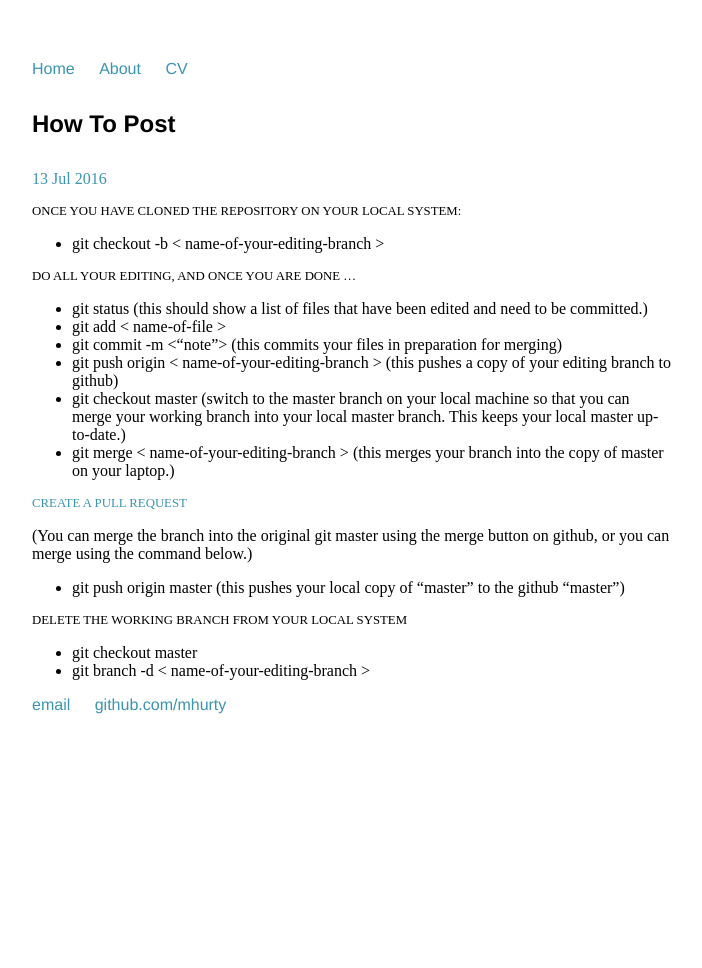
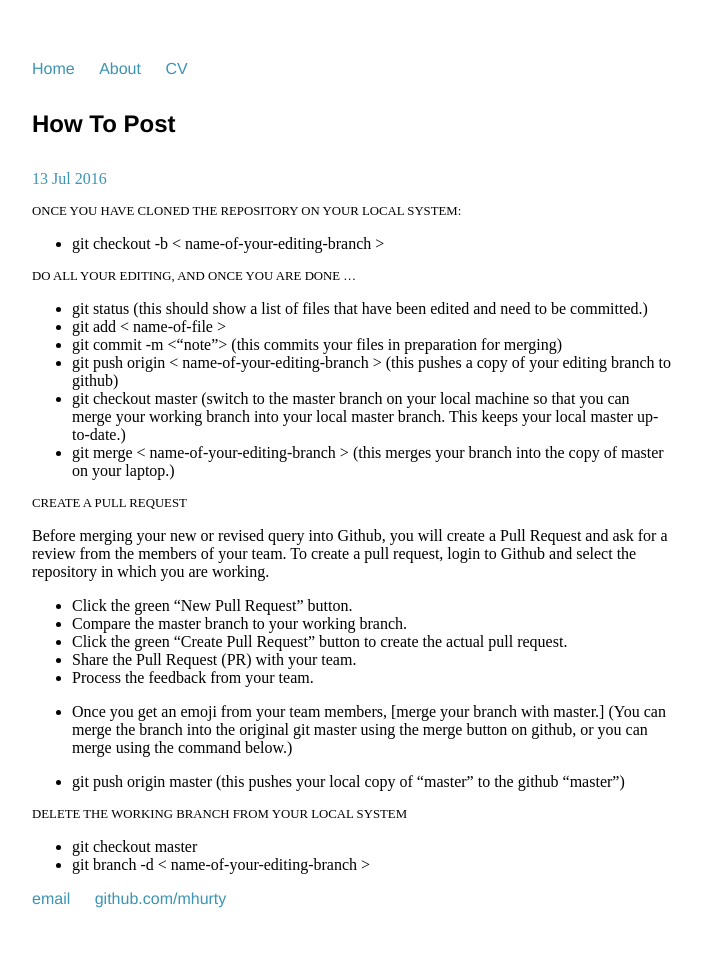
Before and after one commit to mhurty/mhurty.github.io, a Jekyll site: the page built from _posts/2016-07-13-how-to-post.md, in a window 1280 px wide. Shown: the whole page, without its empty margins (288-990 px from the left). Built offline with Jekyll 4.4.1, drawn with Linux system fonts in a browser that asks for light colours; before the commit the page ends 900 px from its top, so only the background shows below that.

Commit message:
merge posts

```diff
--- a/_posts/2016-07-13-how-to-post.md
+++ b/_posts/2016-07-13-how-to-post.md
@@ -24,9 +24,16 @@ do all your editing, and once you are done ...
 - git merge < name-of-your-editing-branch >
 (this merges your branch into the copy of master on your laptop.)
 
-[create a pull request](/blog/2016/07/22/pull-requests)
+create a pull request
 ------------------------
+Before merging your new or revised query into Github, you will create a Pull Request and ask for a review from the members of your team. To create a pull request, login to Github and select the repository in which you are working.
 
+- Click the green "New Pull Request" button.
+- Compare the master branch to your working branch.
+- Click the green "Create Pull Request" button to create the actual pull request.
+- Share the Pull Request (PR) with your team.
+- Process the feedback from your team.
+- Once you get an emoji from your team members, [merge your branch with master.]
 (You can merge the branch into the original git master using the merge button on github, or you can merge using the command below.)
 
 - git push origin master
```
